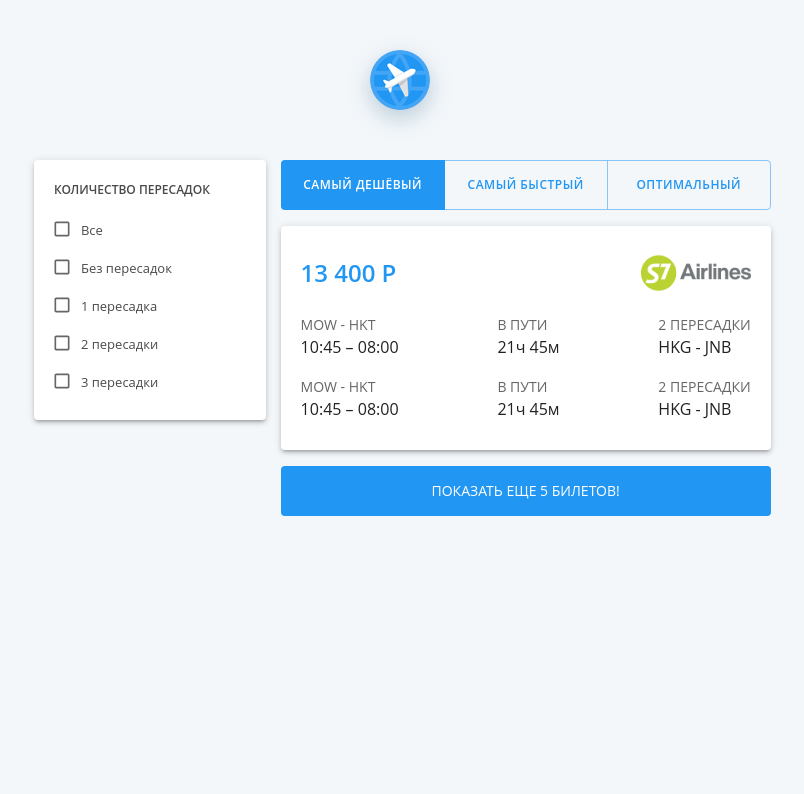
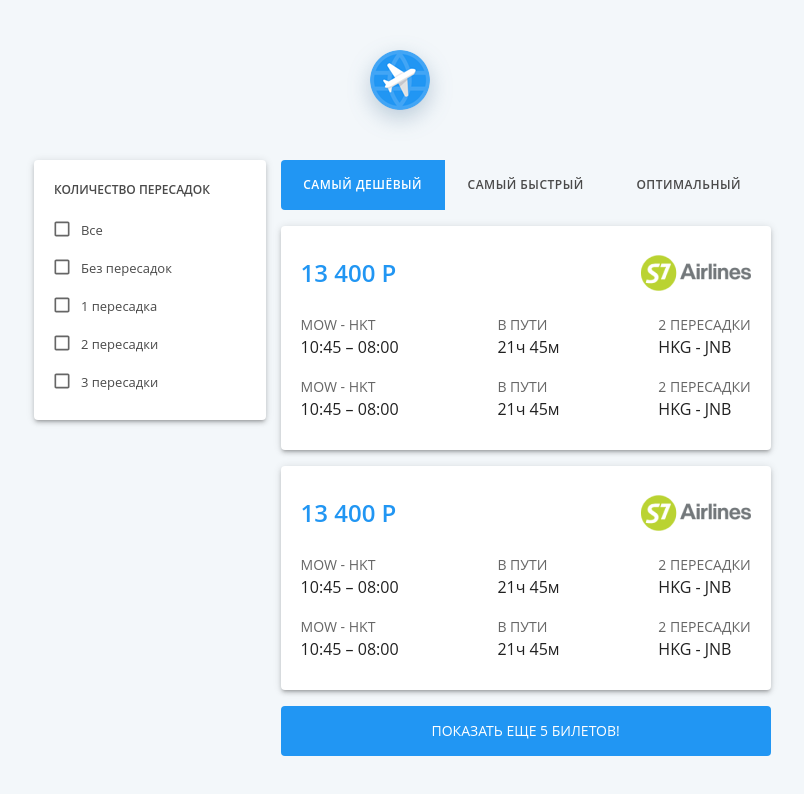
Before and after one commit to serdar1234/aviasales, a React (Vite) app: page / in a window 1280 px wide. Shown: the top 794 px of the page, without its empty margins (240-1044 px from the left). Built offline with nearby package versions, Linux system fonts and the light colour scheme.

Commit message:
redux added, sorting buttons change on click

```diff
--- a/package.json
+++ b/package.json
@@ -23,8 +23,11 @@
     "@emotion/react": "^11.14.0",
     "@emotion/styled": "^11.14.0",
     "@mui/material": "^6.4.5",
+    "@reduxjs/toolkit": "^2.6.0",
     "react": "^18.3.1",
-    "react-dom": "^18.3.1"
+    "react-dom": "^18.3.1",
+    "react-redux": "^9.2.0",
+    "redux": "^5.0.1"
   },
   "devDependencies": {
     "@babel/core": "^7.26.9",
--- a/src/App.jsx
+++ b/src/App.jsx
@@ -1,16 +1,21 @@
+import { Provider } from "react-redux";
 import "./App.css";
 import Grid from "@mui/material/Grid2";
+
 import Header from "./components/Header";
 import ControlPanel from "./components/ControlPanel";
 import InfoDisplay from "./components/InfoDisplay/InfoDisplay";
+import configuredStore from "./store/index.js";
 
 function App() {
   return (
     <>
       <Grid className="grid-container" container width="754px">
-        <Header />
-        <ControlPanel />
-        <InfoDisplay />
+        <Provider store={configuredStore}>
+          <Header />
+          <ControlPanel />
+          <InfoDisplay />
+        </Provider>
       </Grid>
     </>
   );
--- a/src/components/Filters/Filters.jsx
+++ /dev/null
@@ -1,21 +0,0 @@
-import classes from "./Filters.module.scss";
-import ButtonGroup from "@mui/material/ButtonGroup";
-import Button from "@mui/material/Button";
-
-const Filters = () => {
-  return (
-    <ButtonGroup
-      className={classes.buttonGroup}
-      disableElevation
-      fullWidth
-      variant="outlined"
-      aria-label="Фильтры для сортировки билетов"
-    >
-      <Button variant="contained">Самый дешёвый</Button>
-      <Button>Самый быстрый</Button>
-      <Button style={{ flexGrow: 1 }}>Оптимальный</Button>
-    </ButtonGroup>
-  );
-};
-
-export default Filters;
--- a/src/components/Filters/index.js
+++ /dev/null
@@ -1,3 +0,0 @@
-import Filters from "./Filters";
-
-export default Filters;
--- a/src/components/InfoDisplay/InfoDisplay.jsx
+++ b/src/components/InfoDisplay/InfoDisplay.jsx
@@ -1,6 +1,6 @@
 import Grid from "@mui/material/Grid2";
 import Button from "@mui/material/Button";
-import Filters from "../Filters";
+import SortFilters from "../SortFilters";
 import classes from "./InfoDisplay.module.scss";
 import Tickets from "../Tickets/Tickets";
 
@@ -13,7 +13,7 @@ const InfoDisplay = () => {
         component={"section"}
         className={classes.section}
       >
-        <Filters />
+        <SortFilters />
         <Tickets />
         <Button
           variant="contained"
--- /dev/null
+++ b/src/components/SortFilters/SortFilters.jsx
@@ -0,0 +1,52 @@
+import classes from "./SortFilters.module.scss";
+import ButtonGroup from "@mui/material/ButtonGroup";
+import Button from "@mui/material/Button";
+import { useDispatch, useSelector } from "react-redux";
+import { sortActions } from "../../store/sort";
+
+const SortFilters = () => {
+  const dispatch = useDispatch();
+  const filter = useSelector((state) => state.sort.filter);
+
+  const sortCheapest = () => {
+    dispatch(sortActions.cheap());
+  };
+  const sortFastest = () => {
+    dispatch(sortActions.fast());
+  };
+  const sortOptimal = () => {
+    dispatch(sortActions.optimal());
+  };
+
+  return (
+    <ButtonGroup
+      className={classes.buttonGroup}
+      disableElevation
+      fullWidth
+      variant="outlined"
+      aria-label="Фильтры для сортировки билетов"
+    >
+      <Button
+        variant={filter === "cheap" ? "contained" : null}
+        onClick={sortCheapest}
+      >
+        Самый дешёвый
+      </Button>
+      <Button
+        variant={filter === "fast" ? "contained" : null}
+        onClick={sortFastest}
+      >
+        Самый быстрый
+      </Button>
+      <Button
+        variant={filter === "optimal" ? "contained" : null}
+        style={{ flexGrow: 1 }}
+        onClick={sortOptimal}
+      >
+        Оптимальный
+      </Button>
+    </ButtonGroup>
+  );
+};
+
+export default SortFilters;
--- /dev/null
+++ b/src/components/SortFilters/index.js
@@ -0,0 +1,3 @@
+import SortFilters from "./SortFilters";
+
+export default SortFilters;
--- a/src/components/Tickets/Tickets.jsx
+++ b/src/components/Tickets/Tickets.jsx
@@ -62,6 +62,60 @@ const Tickets = () => {
           </Grid>
         </CardContent>
       </Card>
+      <Card component={"article"} elevation={3} className={classes.card}>
+        <CardContent className={classes.card__content}>
+          <Grid container spacing={2} className={classes.card__heading}>
+            <Grid className={classes.card__title}>
+              <Typography variant="h5" component="h5" color="primary">
+                13 400 P
+              </Typography>
+            </Grid>
+            <Grid>
+              <img src="/s7_logo.png" alt="S7 Airlines" />
+            </Grid>
+          </Grid>
+          <Grid container className={classes.card__info}>
+            <Grid>
+              <Typography sx={{ color: "text.secondary", fontSize: 14 }}>
+                MOW - HKT
+              </Typography>
+              <Typography>10:45 – 08:00</Typography>
+            </Grid>
+            <Grid>
+              <Typography sx={{ color: "text.secondary", fontSize: 14 }}>
+                В ПУТИ
+              </Typography>
+              <Typography>21ч 45м</Typography>
+            </Grid>
+            <Grid>
+              <Typography sx={{ color: "text.secondary", fontSize: 14 }}>
+                2 ПЕРЕСАДКИ
+              </Typography>
+              <Typography>HKG - JNB</Typography>
+            </Grid>
+          </Grid>
+          <Grid container className={classes.card__info}>
+            <Grid>
+              <Typography sx={{ color: "text.secondary", fontSize: 14 }}>
+                MOW - HKT
+              </Typography>
+              <Typography>10:45 – 08:00</Typography>
+            </Grid>
+            <Grid>
+              <Typography sx={{ color: "text.secondary", fontSize: 14 }}>
+                В ПУТИ
+              </Typography>
+              <Typography>21ч 45м</Typography>
+            </Grid>
+            <Grid>
+              <Typography sx={{ color: "text.secondary", fontSize: 14 }}>
+                2 ПЕРЕСАДКИ
+              </Typography>
+              <Typography>HKG - JNB</Typography>
+            </Grid>
+          </Grid>
+        </CardContent>
+      </Card>
     </Stack>
   );
 };
--- /dev/null
+++ b/src/store/index.js
@@ -0,0 +1,11 @@
+import { configureStore } from "@reduxjs/toolkit";
+
+import sortReducer from "./sort";
+
+const store = configureStore({
+  reducer: {
+    sort: sortReducer,
+  },
+});
+
+export default store;
--- /dev/null
+++ b/src/store/sort.js
@@ -0,0 +1,17 @@
+import { createSlice } from "@reduxjs/toolkit";
+
+const initialStateSort = { filter: "cheap" };
+
+const sortSlice = createSlice({
+  name: "sort",
+  initialState: initialStateSort,
+  reducers: {
+    cheap: () => ({ filter: "cheap" }),
+    fast: () => ({ filter: "fast" }),
+    optimal: () => ({ filter: "optimal" }),
+  },
+});
+
+export const sortActions = sortSlice.actions;
+
+export default sortSlice.reducer;
```
Also changed, not shown: src/components/SortFilters/SortFilters.module.scss (renamed from src/components/Filters/Filters.module.scss), 1 other file (tests, documents, lock files or other folders).
